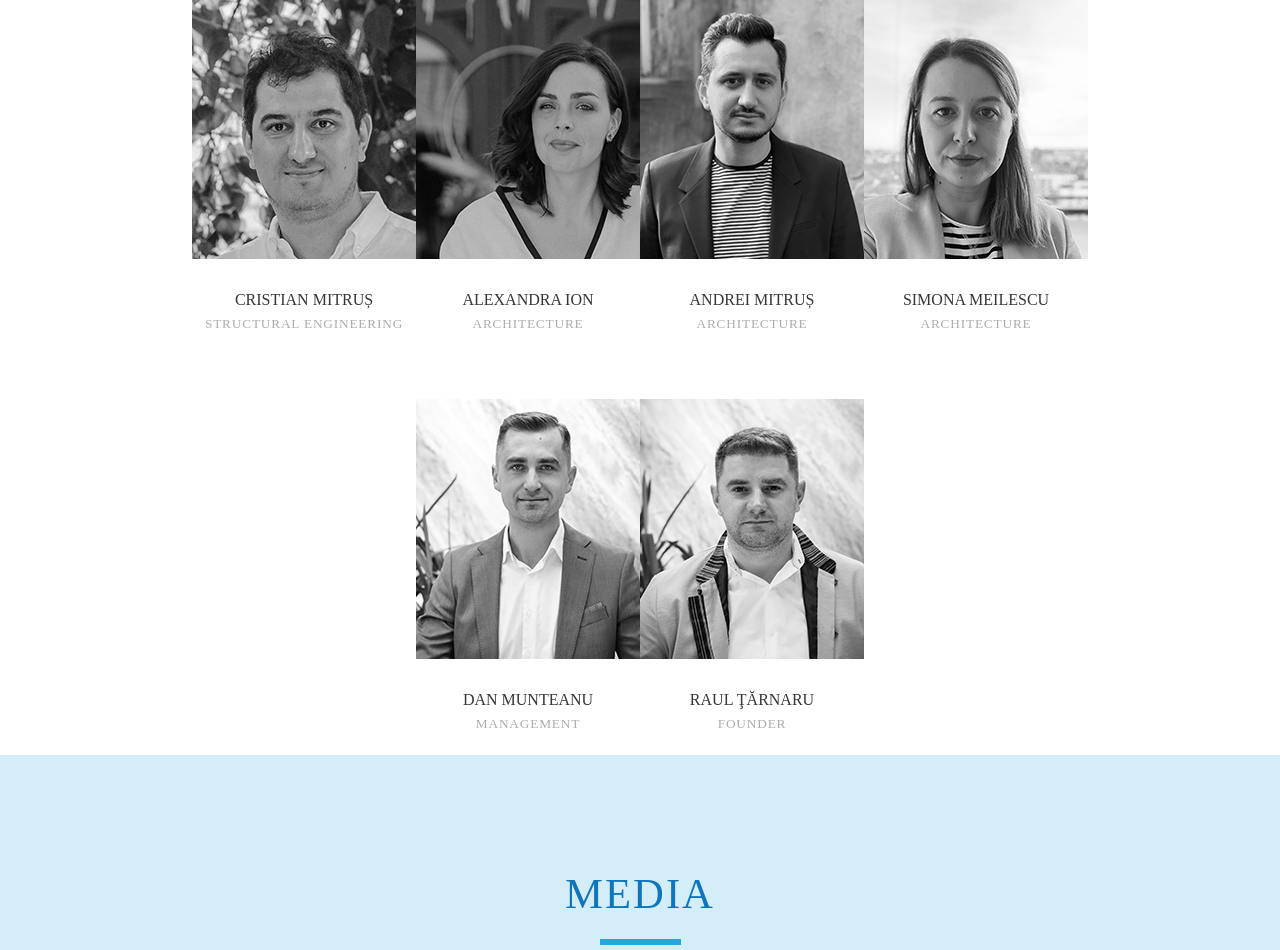
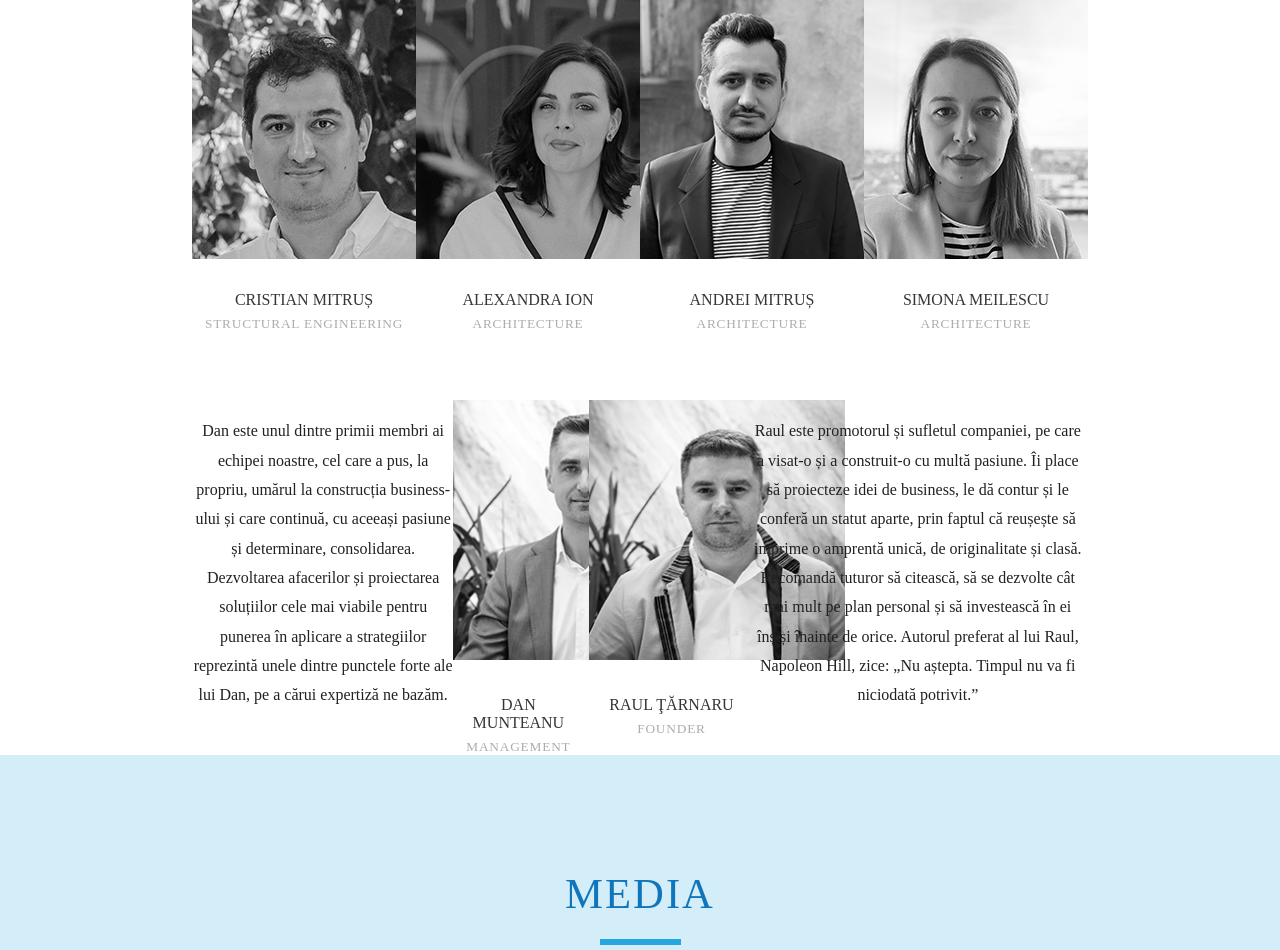
Before and after one commit to OvidiuTim/Novarion_v2, a PHP site: page /main.html in a window 1280 px wide. Shown: the part 5119-6069 px from the top of the page. Run offline with PHP 8.4, Linux system fonts and the light colour scheme.

Commit message:
Jun 20_2
Team - Raul and Dan

```diff
--- a/app.js
+++ b/app.js
@@ -1334,7 +1334,7 @@ const navSlide = () => {
 		Host : "smtp.gmail.com",
 		Username : "pirvu177@gmail.com",
 		Password : "459BDB407A3CC1C1D2CF1161953D14A13CEF",
-		To : 'ovidiu.pirvu@novarion.ro',
+		To : 'boer.livia@gmail.com',
 		From : document.getElementById("email").value,
 		Subject : "Contact nou de la Novarion.ro",
 		Body : "And this is the body"
--- a/main.html
+++ b/main.html
@@ -344,37 +344,36 @@
 
 				<div class="sixthrow">
 
-					<div class="memberBox" id="memberBoxInv">
-						<div class="nameJob">
-							<h5 class="name"></h5>
-							<p class="Job"></p>
+
+					<div  id="memberBoxDan">
+						<div class="description" >
+							<p id="showmoreDan">Dan este unul dintre primii membri ai echipei noastre, cel care a pus, la propriu, umărul la construcția business-ului și care continuă, cu aceeași pasiune și determinare, consolidarea. Dezvoltarea afacerilor și proiectarea soluțiilor cele mai viabile pentru punerea în aplicare a strategiilor reprezintă unele dintre punctele forte ale lui Dan, pe a cărui expertiză ne bazăm.</p>
 						</div>
-					</div>
-					<div class="memberBox" id="memberBoxDan">
+						<div class="boxDan">
 							<img src="/media/Photos/Dan.jpg" id="showmoreDan">
-						<p class="description"  id="showmoreDan">Dan este unul dintre primii membri ai echipei noastre, cel care a pus, la propriu, umărul la construcția business-ului și care continuă, cu aceeași pasiune și determinare, consolidarea. Dezvoltarea afacerilor și proiectarea soluțiilor cele mai viabile pentru punerea în aplicare a strategiilor reprezintă unele dintre punctele forte ale lui Dan, pe a cărui expertiză ne bazăm.</p>
 							<div class="nameJob" id="showmoreDan">
 								<h5 class="name">DAN MUNTEANU</h5>
 								<p class="Job">MANAGEMENT</p>
 							</div>
 						</div>
+					</div>
 
-					<div class="memberBox" id="memberBoxRau">
+					<div id="memberBoxRau">
+						<div class="boxRaul">
 							<img src="/media/Photos/Raul.jpg" id="showmoreRau">
-						<p class="description"  id="showmoreRau">Raul este promotorul și sufletul companiei, pe care a visat-o și a construit-o cu multă pasiune. Îi place să proiecteze idei de business, le dă contur și le conferă un statut aparte, prin faptul că reușește să imprime o amprentă unică, de originalitate și clasă.
-							Recomandă tuturor să citească, să se dezvolte cât mai mult pe plan personal și să investească în ei înșiși înainte de orice. Autorul preferat al lui Raul, Napoleon Hill, zice: „Nu aștepta. Timpul nu va fi niciodată potrivit.”</p>
+
 							<div class="nameJob" id="showmoreRau">
 								<h5 class="name">RAUL ŢĂRNARU</h5>
 								<p class="Job">FOUNDER</p>
 							</div>
 						</div>
 
-					<div class="memberBox" id="memberBoxInv" >
-						<div class="nameJob">
-							<h5 class="name"></h5>
-							<p class="Job"></p>
+						<div class="description">
+						<p id="showmoreRau">Raul este promotorul și sufletul companiei, pe care a visat-o și a construit-o cu multă pasiune. Îi place să proiecteze idei de business, le dă contur și le conferă un statut aparte, prin faptul că reușește să imprime o amprentă unică, de originalitate și clasă.
+						Recomandă tuturor să citească, să se dezvolte cât mai mult pe plan personal și să investească în ei înșiși înainte de orice. Autorul preferat al lui Raul, Napoleon Hill, zice: „Nu aștepta. Timpul nu va fi niciodată potrivit.”</p>
 						</div>
 					</div>
+
 				</div>
 			</div>
 		<!-- -->
@@ -438,7 +437,7 @@
 		</div>
 	</section>
 
-	<form class="Form" id="Form" onsubmit="sendEmail(); reset(); return false;">
+	<form class="Form" id="Form" onsubmit="sendEmail(); reset(); return false">
 		<h4>TRIMITE UN MESAJ</h4>
 		<div class="persInfo">
 			<input type="text" placeholder="Nume" required>
--- a/style.css
+++ b/style.css
@@ -721,8 +721,7 @@ p.description{
 
  /*when clicked anc*/
  #memberBoxAnc, #memberBoxGab, #memberBoxMih, #memberBoxRal,#memberBoxLuc,#memberBoxDel,#memberBoxMel,#memberBoxSte,
- #memberBoxCri,#memberBoxCrs,#memberBoxAle,#memberBoxAnd,#memberBoxSim,#memberBoxDan,#memberBoxRau, #memberBoxInv
- {
+ #memberBoxCri,#memberBoxCrs,#memberBoxAle,#memberBoxAnd,#memberBoxSim{
     display: flex;
     flex-direction: column;
     align-items: center;
@@ -758,11 +757,11 @@ p.description{
 }
 
 #memberBoxAnc.open .nameJob ,#memberBoxAnc.open .nameJob , #memberBoxGab.open .nameJob ,  #memberBoxMih.open .nameJob , #memberBoxRal.open .nameJob ,#memberBoxLuc.open .nameJob ,#memberBoxDel.open .nameJob ,#memberBoxMel.open .nameJob ,#memberBoxSte.open .nameJob ,
-#memberBoxCri.open .nameJob ,#memberBoxCrs.open .nameJob ,#memberBoxAle.open .nameJob ,#memberBoxAnd.open .nameJob ,#memberBoxSim.open .nameJob ,#memberBoxDan.open .nameJob ,#memberBoxRau.open .nameJob {
+#memberBoxCri.open .nameJob ,#memberBoxCrs.open .nameJob ,#memberBoxAle.open .nameJob ,#memberBoxAnd.open .nameJob ,#memberBoxSim.open .nameJob {
     display: none;
 }
 #memberBoxAnc img,  #memberBoxAnc img, #memberBoxGab img, #memberBoxMih img, #memberBoxRal img,#memberBoxLuc img,#memberBoxDel img,#memberBoxMel img,#memberBoxSte img,
-#memberBoxCri img,#memberBoxCrs img,#memberBoxAle img,#memberBoxAnd img,#memberBoxSim img,#memberBoxDan img,#memberBoxRau img{
+#memberBoxCri img,#memberBoxCrs img,#memberBoxAle img,#memberBoxAnd img,#memberBoxSim img{
     height: 16.25rem;
     width: 16.25rem;
      /*min-height: 16.25rem;
@@ -777,20 +776,42 @@ p.description{
     filter: grayscale(0%)
 }
 
-#memberBoxRau.open{
-    cursor: pointer;
-    filter: grayscale(0%);
-    display: inline;
-    width: 50%;
-    padding: 2rem;
-}
-
+#memberBoxDan,#memberBoxRau{
+
+    height: 70%;
+    filter: grayscale(100%);
+    height: auto;
+    display: flex;
+    flex-direction: row;
+    justify-content: space-bet;
+    margin: 1px;
+
+}
+#memberBoxDan .boxDan,#memberBoxRau .boxRaul{
+    width: 33%;
+}
+#memberBoxDan .description,#memberBoxRau .description{
+    width: 66%;
+
+
+}
+#memberBoxDan .description p,#memberBoxRau .description p{
+    font-size: 1rem;
+    margin-top: 1rem;}
+
+.boxDan img, .boxRaul img{
+    height: 16.25rem;
+    width: 16rem;
+    object-fit: cover;
+    object-position: 100% 20%;
+
+}
 
 /*opacity*/
 
 #memberBox.opacity, #memberBoxAlex.opacity, #memberBoxLiv.opacity, #memberBoxFlo.opacity , #memberBoxOvi.opacity , #memberBoxDen.opacity , #memberBoxRaz.opacity, #memberBoxAnc.opacity,
 #memberBoxGab.opacity, #memberBoxMih.opacity,#memberBoxRal.opacity,#memberBoxLuc.opacity,#memberBoxDel.opacity,#memberBoxMel.opacity,#memberBoxSte.opacity,#memberBoxCri.opacity,
-#memberBoxCrs.opacity,#memberBoxAle.opacity,#memberBoxAnd.opacity,#memberBoxSim.opacity,#memberBoxDan.opacity{
+#memberBoxCrs.opacity,#memberBoxAle.opacity,#memberBoxAnd.opacity,#memberBoxSim.opacity,#memberBoxDan.opacity, #memberBoxRau.opacity{
     opacity: 0.5;
     pointer-events: none;
 }
```
Also changed, not shown: other parts of style.css (+17 -8 lines). Lines whose indentation alone changed are shown as unchanged.
